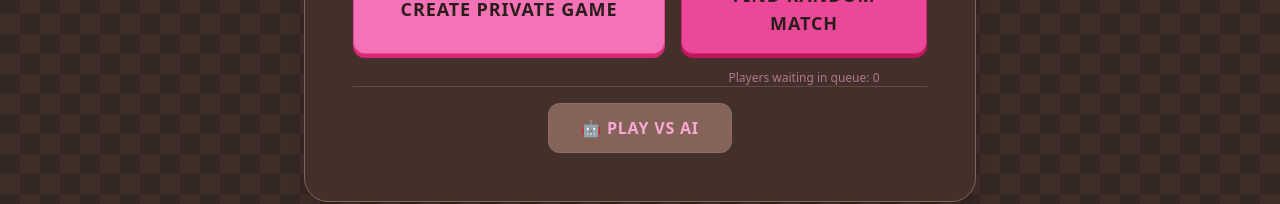
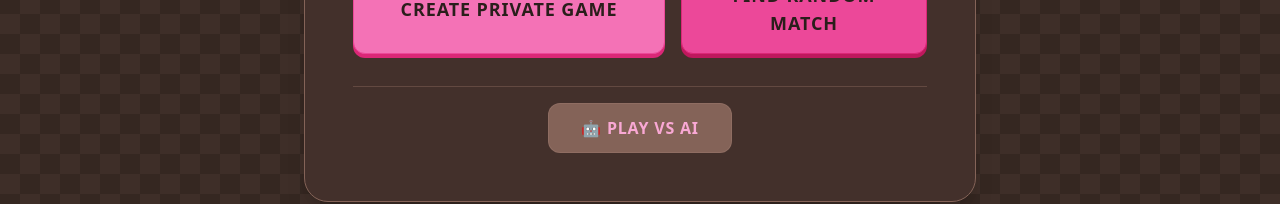
Before and after one commit to Hackatoan/1v1-minesweeper, a Next.js app: page / in a window 1280 px wide. Shown: the part 486-690 px from the top of the page. Built offline with nearby package versions, Linux system fonts and the light colour scheme; no server answers; the database is empty.

Commit message:
Hide active games counter when queue is empty

```diff
--- a/app/page.tsx
+++ b/app/page.tsx
@@ -112,9 +112,11 @@ export default function Home() {
                 >
                 {isQueueing ? 'Joining...' : 'Find Random Match'}
                 </button>
-                <div className="absolute -bottom-8 w-full text-center text-xs font-medium text-pink-300/60">
+                {queueSize > 0 && (
+                  <div className="absolute -bottom-8 w-full text-center text-xs font-medium text-pink-300/60">
                     Players waiting in queue: {queueSize}
-                </div>
+                  </div>
+                )}
             </div>
         </div>
         <div className="pt-4 border-t border-brown-700/50 w-full flex justify-center">
```
